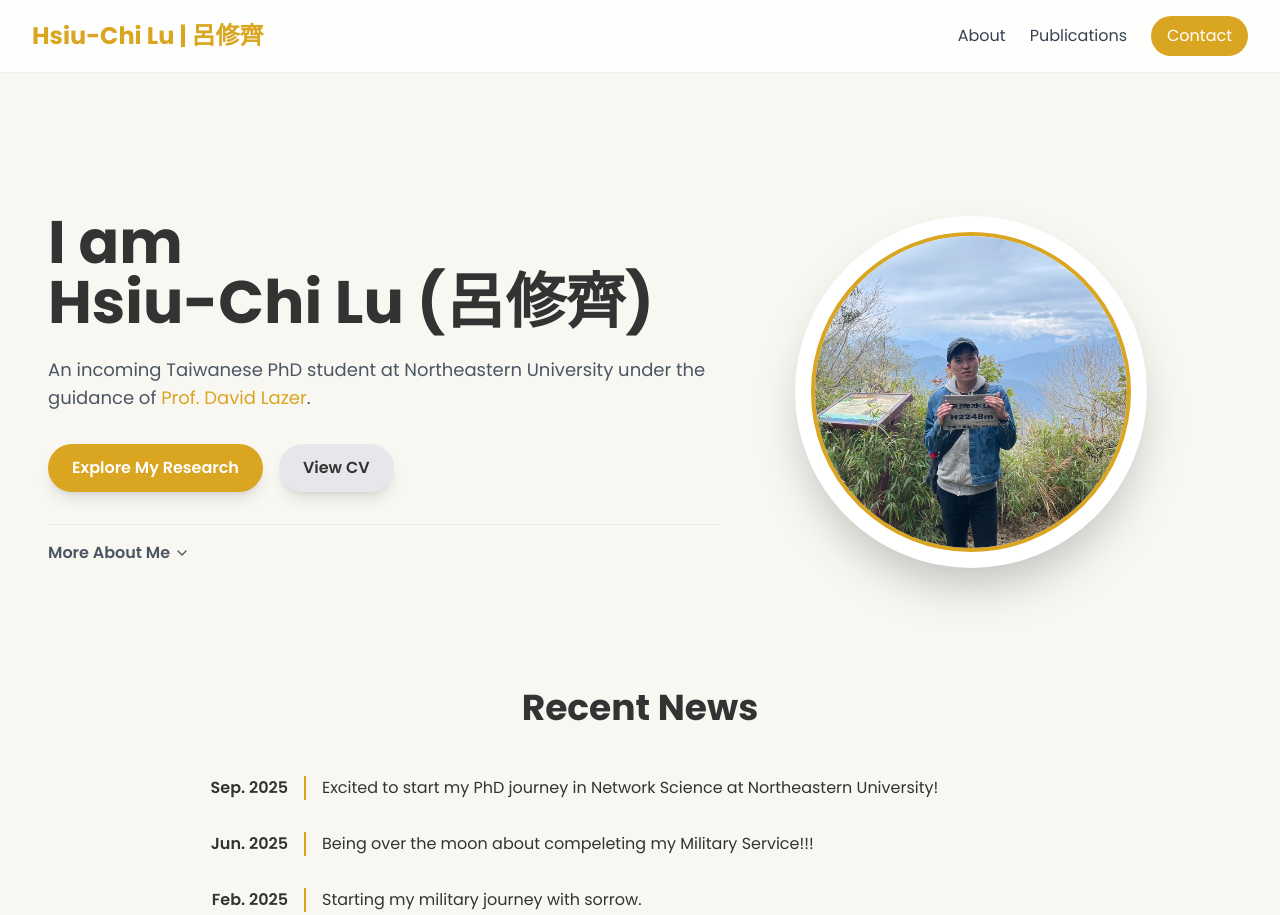
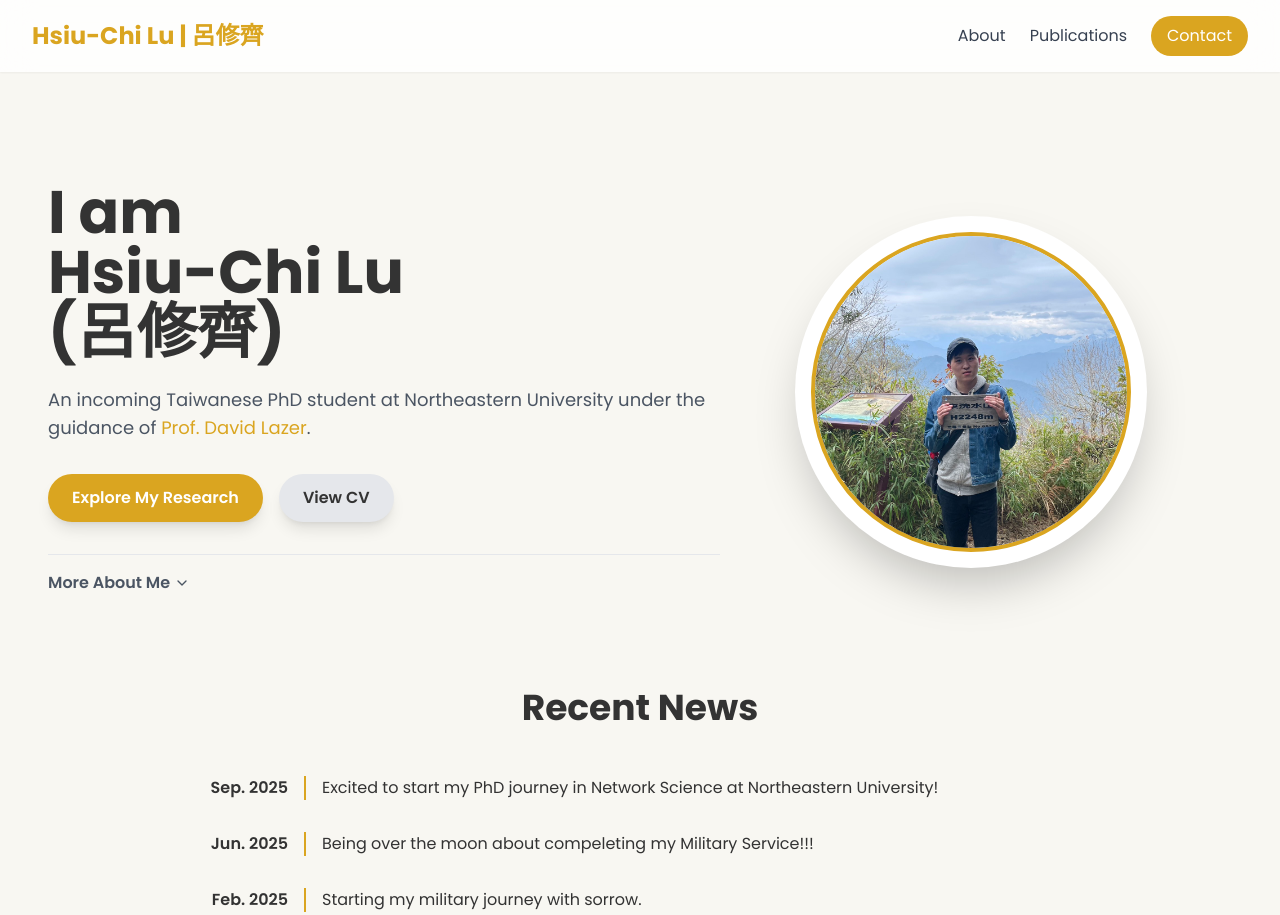
Before and after one commit to hsiuchilu/hsiuchilu.github.io, a plain HTML site: page index.html in a window 1280 px wide. Shown: the top 915 px of the page. Drawn offline with nearby package versions, Linux system fonts and the light colour scheme.

Commit message:
Update index.html

```diff
--- a/index.html
+++ b/index.html
@@ -98,7 +98,7 @@
             <div class="grid grid-cols-1 md:grid-cols-5 gap-8 items-center">
                 <div class="md:col-span-3 text-center md:text-left">
                     <h1 class="text-4xl md:text-6xl font-bold text-taiwan-dark leading-tight">
-                       I am <br>Hsiu-Chi Lu (呂修齊)
+                       I am <br>Hsiu-Chi Lu <br>(呂修齊)
                     </h1>
                     <p class="mt-6 text-lg text-gray-600 max-w-2xl">
                      An incoming Taiwanese PhD student at Northeastern University under the guidance of <a href="https://www.lazerlab.net/people/david-lazer" rel="external nofollow noopener" target="_blank" class="text-taiwan-yellow hover:underline">Prof. David Lazer</a>.
```
